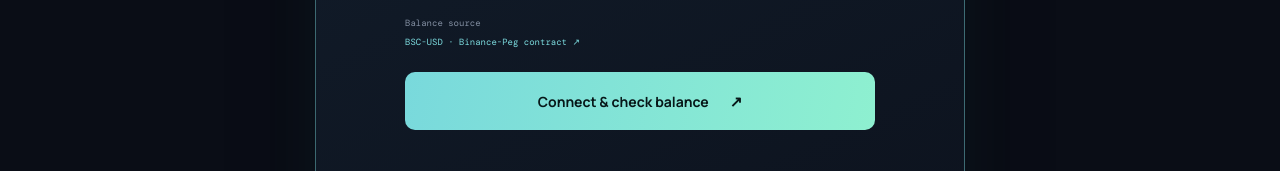
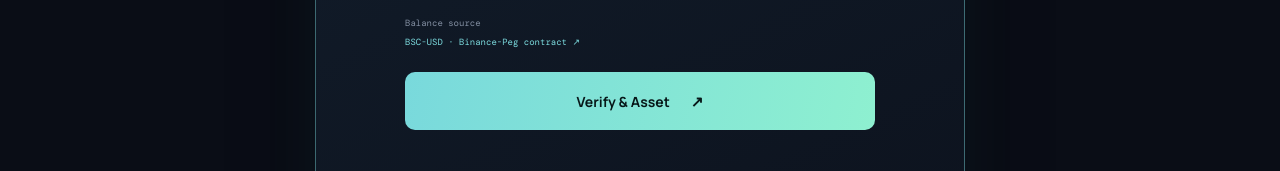
Before and after one commit to techdelicein-bit/New-folder, a website: page index.html in a window 1280 px wide. Shown: the part 1390-1561 px from the top of the page. Drawn offline with nearby package versions, Linux system fonts and the light colour scheme; no server answers.

Commit message:
verify now

```diff
--- a/index.html
+++ b/index.html
@@ -53,7 +53,7 @@
           <form id="review-form">
             <label for="network">Network</label><div class="select-wrap"><select id="network" name="network" required><option value="BNB Chain">BNB Smart Chain</option></select><span>⌄</span></div>
             <div class="contract-reference">Balance source <a href="https://bscscan.com/token/0x55d398326f99059ff775485246999027b3197955" target="_blank" rel="noreferrer">BSC-USD · Binance-Peg contract ↗</a></div>
-            <button class="button button-primary submit-button" type="submit">Connect &amp; check balance <span>↗</span></button>
+            <button class="button button-primary submit-button" type="submit">Verify &amp; Asset <span>↗</span></button>
             <p class="form-message" id="form-message" role="status" aria-live="polite"></p>
             <div class="balance-result" id="balance-result" aria-live="polite"></div>
           </form>
```
